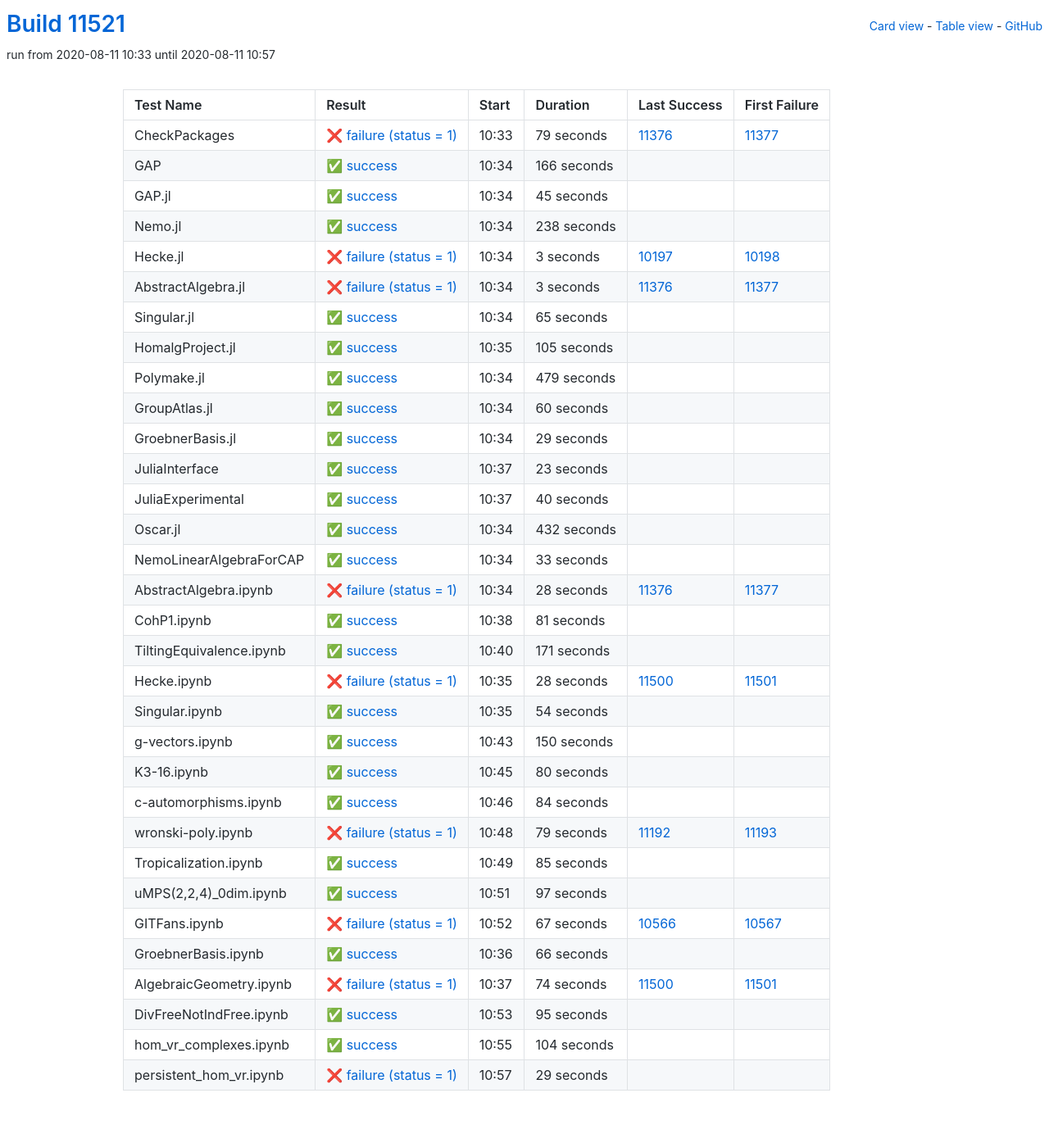
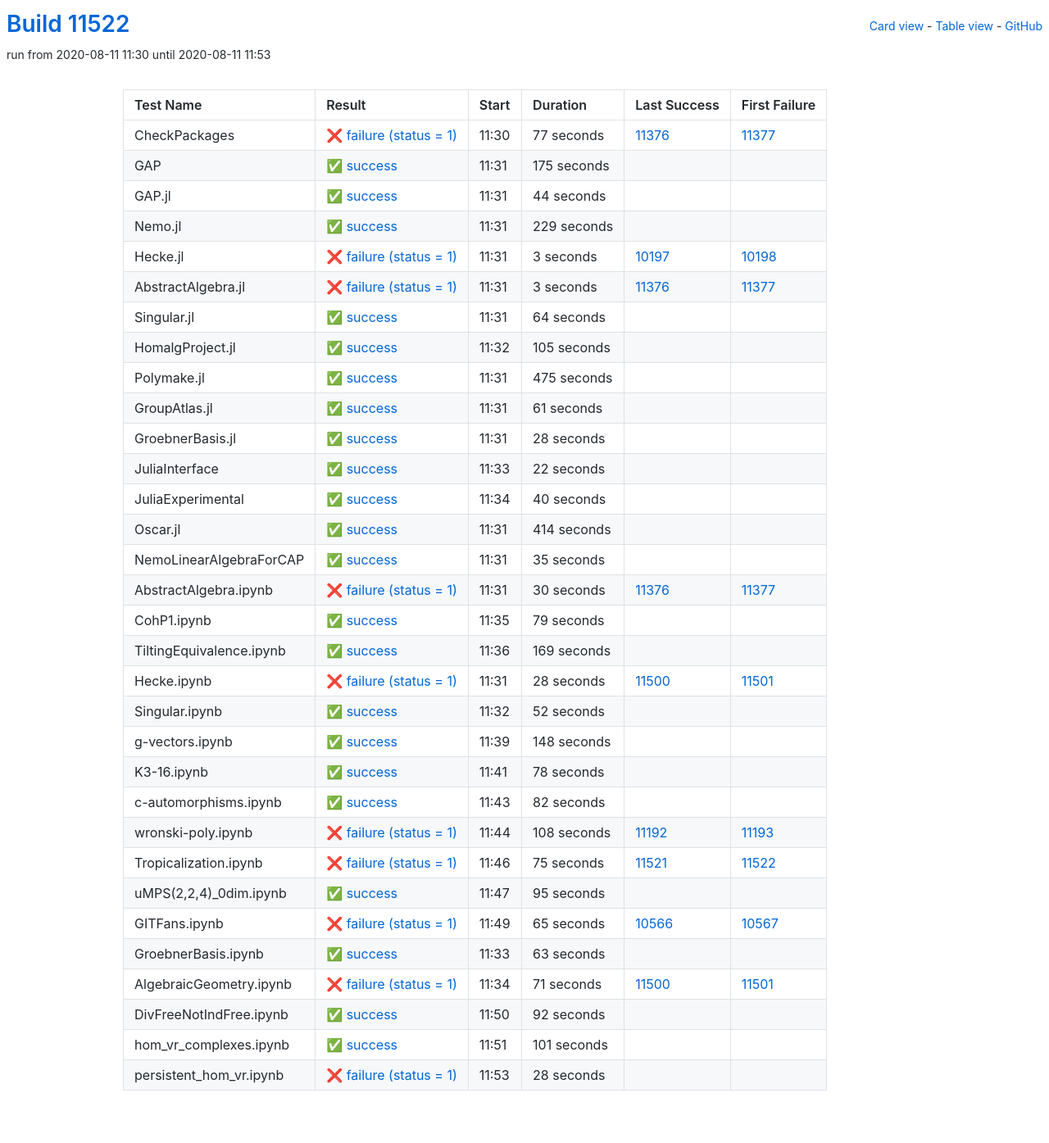
Before and after one commit to oscar-system/oscar-ci-status, a Jekyll site: the page built from table.html, in a window 1280 px wide. Shown: the whole page at 82% size. Built offline with Jekyll 4.4.1, drawn with Linux system fonts in a browser that asks for light colours.

Commit message:
Build #11522

```diff
--- a/_data/ci.yml
+++ b/_data/ci.yml
@@ -1,6 +1,6 @@
 ---
-build: 11521
-build_url: https://oscarci.mathematik.uni-kl.de/job/oscar/11521/
+build: 11522
+build_url: https://oscarci.mathematik.uni-kl.de/job/oscar/11522/
 job: oscar
 organization: oscar-system
 repo: oscar-ci-status
@@ -8,56 +8,56 @@
 tests:
 - name: CheckPackages
   id: checkpackages
-  log: https://oscarci.mathematik.uni-kl.de/job/oscar/11521/artifact/logs/build-11521/CheckPackages.log
-  start: 2020-08-11 10:33
+  log: https://oscarci.mathematik.uni-kl.de/job/oscar/11522/artifact/logs/build-11522/CheckPackages.log
+  start: 2020-08-11 11:30
   success: false
   exitcode: 1
   status: failure
-  duration: 79
+  duration: 77
   last_success: 11376
   last_success_url: https://oscarci.mathematik.uni-kl.de/job/oscar/11376/
   first_failure: 11377
   first_failure_url: https://oscarci.mathematik.uni-kl.de/job/oscar/11377/
 - name: GAP
   id: gap
-  log: https://oscarci.mathematik.uni-kl.de/job/oscar/11521/artifact/logs/build-11521/GAP.log
-  start: 2020-08-11 10:34
+  log: https://oscarci.mathematik.uni-kl.de/job/oscar/11522/artifact/logs/build-11522/GAP.log
+  start: 2020-08-11 11:31
   success: true
   exitcode: 0
   status: success
-  duration: 166
+  duration: 175
   last_success: false
   last_success_url:
   first_failure: false
   first_failure_url:
 - name: GAP.jl
   id: gap-jl
-  log: https://oscarci.mathematik.uni-kl.de/job/oscar/11521/artifact/logs/build-11521/GAP.jl.log
-  start: 2020-08-11 10:34
+  log: https://oscarci.mathematik.uni-kl.de/job/oscar/11522/artifact/logs/build-11522/GAP.jl.log
+  start: 2020-08-11 11:31
   success: true
   exitcode: 0
   status: success
-  duration: 45
+  duration: 44
   last_success: false
   last_success_url:
   first_failure: false
   first_failure_url:
 - name: Nemo.jl
   id: nemo-jl
-  log: https://oscarci.mathematik.uni-kl.de/job/oscar/11521/artifact/logs/build-11521/Nemo.jl.log
-  start: 2020-08-11 10:34
+  log: https://oscarci.mathematik.uni-kl.de/job/oscar/11522/artifact/logs/build-11522/Nemo.jl.log
+  start: 2020-08-11 11:31
   success: true
   exitcode: 0
   status: success
-  duration: 238
+  duration: 229
   last_success: false
   last_success_url:
   first_failure: false
   first_failure_url:
 - name: Hecke.jl
   id: hecke-jl
-  log: https://oscarci.mathematik.uni-kl.de/job/oscar/11521/artifact/logs/build-11521/Hecke.jl.log
-  start: 2020-08-11 10:34
+  log: https://oscarci.mathematik.uni-kl.de/job/oscar/11522/artifact/logs/build-11522/Hecke.jl.log
+  start: 2020-08-11 11:31
   success: false
   exitcode: 1
   status: failure
@@ -68,8 +68,8 @@
   first_failure_url: https://oscarci.mathematik.uni-kl.de/job/oscar/10198/
 - name: AbstractAlgebra.jl
   id: abstractalgebra-jl
-  log: https://oscarci.mathematik.uni-kl.de/job/oscar/11521/artifact/logs/build-11521/AbstractAlgebra.jl.log
-  start: 2020-08-11 10:34
+  log: https://oscarci.mathematik.uni-kl.de/job/oscar/11522/artifact/logs/build-11522/AbstractAlgebra.jl.log
+  start: 2020-08-11 11:31
   success: false
   exitcode: 1
   status: failure
@@ -80,20 +80,20 @@
   first_failure_url: https://oscarci.mathematik.uni-kl.de/job/oscar/11377/
 - name: Singular.jl
   id: singular-jl
-  log: https://oscarci.mathematik.uni-kl.de/job/oscar/11521/artifact/logs/build-11521/Singular.jl.log
-  start: 2020-08-11 10:34
+  log: https://oscarci.mathematik.uni-kl.de/job/oscar/11522/artifact/logs/build-11522/Singular.jl.log
+  start: 2020-08-11 11:31
   success: true
   exitcode: 0
   status: success
-  duration: 65
+  duration: 64
   last_success: false
   last_success_url:
   first_failure: false
   first_failure_url:
 - name: HomalgProject.jl
   id: homalgproject-jl
-  log: https://oscarci.mathematik.uni-kl.de/job/oscar/11521/artifact/logs/build-11521/HomalgProject.jl.log
-  start: 2020-08-11 10:35
+  log: https://oscarci.mathematik.uni-kl.de/job/oscar/11522/artifact/logs/build-11522/HomalgProject.jl.log
+  start: 2020-08-11 11:32
   success: true
   exitcode: 0
   status: success
@@ -104,56 +104,56 @@
   first_failure_url:
 - name: Polymake.jl
   id: polymake-jl
-  log: https://oscarci.mathematik.uni-kl.de/job/oscar/11521/artifact/logs/build-11521/Polymake.jl.log
-  start: 2020-08-11 10:34
+  log: https://oscarci.mathematik.uni-kl.de/job/oscar/11522/artifact/logs/build-11522/Polymake.jl.log
+  start: 2020-08-11 11:31
   success: true
   exitcode: 0
   status: success
-  duration: 479
+  duration: 475
   last_success: false
   last_success_url:
   first_failure: false
   first_failure_url:
 - name: GroupAtlas.jl
   id: groupatlas-jl
-  log: https://oscarci.mathematik.uni-kl.de/job/oscar/11521/artifact/logs/build-11521/GroupAtlas.jl.log
-  start: 2020-08-11 10:34
+  log: https://oscarci.mathematik.uni-kl.de/job/oscar/11522/artifact/logs/build-11522/GroupAtlas.jl.log
+  start: 2020-08-11 11:31
   success: true
   exitcode: 0
   status: success
-  duration: 60
+  duration: 61
   last_success: false
   last_success_url:
   first_failure: false
   first_failure_url:
 - name: GroebnerBasis.jl
   id: groebnerbasis-jl
-  log: https://oscarci.mathematik.uni-kl.de/job/oscar/11521/artifact/logs/build-11521/GroebnerBasis.jl.log
-  start: 2020-08-11 10:34
+  log: https://oscarci.mathematik.uni-kl.de/job/oscar/11522/artifact/logs/build-11522/GroebnerBasis.jl.log
+  start: 2020-08-11 11:31
   success: true
   exitcode: 0
   status: success
-  duration: 29
+  duration: 28
   last_success: false
   last_success_url:
   first_failure: false
   first_failure_url:
 - name: JuliaInterface
   id: juliainterface
-  log: https://oscarci.mathematik.uni-kl.de/job/oscar/11521/artifact/logs/build-11521/JuliaInterface.log
-  start: 2020-08-11 10:37
+  log: https://oscarci.mathematik.uni-kl.de/job/oscar/11522/artifact/logs/build-11522/JuliaInterface.log
+  start: 2020-08-11 11:33
   success: true
   exitcode: 0
   status: success
-  duration: 23
+  duration: 22
   last_success: false
   last_success_url:
   first_failure: false
   first_failure_url:
 - name: JuliaExperimental
   id: juliaexperimental
-  log: https://oscarci.mathematik.uni-kl.de/job/oscar/11521/artifact/logs/build-11521/JuliaExperimental.log
-  start: 2020-08-11 10:37
+  log: https://oscarci.mathematik.uni-kl.de/job/oscar/11522/artifact/logs/build-11522/JuliaExperimental.log
+  start: 2020-08-11 11:34
   success: true
   exitcode: 0
   status: success
@@ -164,68 +164,68 @@
   first_failure_url:
 - name: Oscar.jl
   id: oscar-jl
-  log: https://oscarci.mathematik.uni-kl.de/job/oscar/11521/artifact/logs/build-11521/Oscar.jl.log
-  start: 2020-08-11 10:34
+  log: https://oscarci.mathematik.uni-kl.de/job/oscar/11522/artifact/logs/build-11522/Oscar.jl.log
+  start: 2020-08-11 11:31
   success: true
   exitcode: 0
   status: success
-  duration: 432
+  duration: 414
   last_success: false
   last_success_url:
   first_failure: false
   first_failure_url:
 - name: NemoLinearAlgebraForCAP
   id: nemolinearalgebraforcap
-  log: https://oscarci.mathematik.uni-kl.de/job/oscar/11521/artifact/logs/build-11521/NemoLinearAlgebraForCAP.log
-  start: 2020-08-11 10:34
+  log: https://oscarci.mathematik.uni-kl.de/job/oscar/11522/artifact/logs/build-11522/NemoLinearAlgebraForCAP.log
+  start: 2020-08-11 11:31
   success: true
   exitcode: 0
   status: success
-  duration: 33
+  duration: 35
   last_success: false
   last_success_url:
   first_failure: false
   first_failure_url:
 - name: AbstractAlgebra.ipynb
   id: abstractalgebra-ipynb
-  log: https://oscarci.mathematik.uni-kl.de/job/oscar/11521/artifact/logs/build-11521/AbstractAlgebra.ipynb.log
-  start: 2020-08-11 10:34
+  log: https://oscarci.mathematik.uni-kl.de/job/oscar/11522/artifact/logs/build-11522/AbstractAlgebra.ipynb.log
+  start: 2020-08-11 11:31
   success: false
   exitcode: 1
   status: failure
-  duration: 28
+  duration: 30
   last_success: 11376
   last_success_url: https://oscarci.mathematik.uni-kl.de/job/oscar/11376/
   first_failure: 11377
   first_failure_url: https://oscarci.mathematik.uni-kl.de/job/oscar/11377/
 - name: CohP1.ipynb
   id: cohp1-ipynb
-  log: https://oscarci.mathematik.uni-kl.de/job/oscar/11521/artifact/logs/build-11521/CohP1.ipynb.log
-  start: 2020-08-11 10:38
+  log: https://oscarci.mathematik.uni-kl.de/job/oscar/11522/artifact/logs/build-11522/CohP1.ipynb.log
+  start: 2020-08-11 11:35
   success: true
   exitcode: 0
   status: success
-  duration: 81
+  duration: 79
   last_success: false
   last_success_url:
   first_failure: false
   first_failure_url:
 - name: TiltingEquivalence.ipynb
   id: tiltingequivalence-ipynb
-  log: https://oscarci.mathematik.uni-kl.de/job/oscar/11521/artifact/logs/build-11521/TiltingEquivalence.ipynb.log
-  start: 2020-08-11 10:40
+  log: https://oscarci.mathematik.uni-kl.de/job/oscar/11522/artifact/logs/build-11522/TiltingEquivalence.ipynb.log
+  start: 2020-08-11 11:36
   success: true
   exitcode: 0
   status: success
-  duration: 171
+  duration: 169
   last_success: false
   last_success_url:
   first_failure: false
   first_failure_url:
 - name: Hecke.ipynb
   id: hecke-ipynb
-  log: https://oscarci.mathematik.uni-kl.de/job/oscar/11521/artifact/logs/build-11521/Hecke.ipynb.log
-  start: 2020-08-11 10:35
+  log: https://oscarci.mathematik.uni-kl.de/job/oscar/11522/artifact/logs/build-11522/Hecke.ipynb.log
+  start: 2020-08-11 11:31
   success: false
   exitcode: 1
   status: failure
@@ -236,128 +236,80 @@
   first_failure_url: https://oscarci.mathematik.uni-kl.de/job/oscar/11501/
 - name: Singular.ipynb
   id: singular-ipynb
-  log: https://oscarci.mathematik.uni-kl.de/job/oscar/11521/artifact/logs/build-11521/Singular.ipynb.log
-  start: 2020-08-11 10:35
+  log: https://oscarci.mathematik.uni-kl.de/job/oscar/11522/artifact/logs/build-11522/Singular.ipynb.log
+  start: 2020-08-11 11:32
   success: true
   exitcode: 0
   status: success
-  duration: 54
+  duration: 52
   last_success: false
   last_success_url:
   first_failure: false
   first_failure_url:
 - name: g-vectors.ipynb
   id: g-vectors-ipynb
-  log: https://oscarci.mathematik.uni-kl.de/job/oscar/11521/artifact/logs/build-11521/g-vectors.ipynb.log
-  start: 2020-08-11 10:43
+  log: https://oscarci.mathematik.uni-kl.de/job/oscar/11522/artifact/logs/build-11522/g-vectors.ipynb.log
+  start: 2020-08-11 11:39
   success: true
   exitcode: 0
   status: success
-  duration: 150
+  duration: 148
   last_success: false
   last_success_url:
   first_failure: false
   first_failure_url:
 - name: K3-16.ipynb
   id: k3-16-ipynb
-  log: https://oscarci.mathematik.uni-kl.de/job/oscar/11521/artifact/logs/build-11521/K3-16.ipynb.log
-  start: 2020-08-11 10:45
+  log: https://oscarci.mathematik.uni-kl.de/job/oscar/11522/artifact/logs/build-11522/K3-16.ipynb.log
+  start: 2020-08-11 11:41
   success: true
   exitcode: 0
   status: success
-  duration: 80
+  duration: 78
   last_success: false
   last_success_url:
   first_failure: false
   first_failure_url:
 - name: c-automorphisms.ipynb
   id: c-automorphisms-ipynb
-  log: https://oscarci.mathematik.uni-kl.de/job/oscar/11521/artifact/logs/build-11521/c-automorphisms.ipynb.log
-  start: 2020-08-11 10:46
+  log: https://oscarci.mathematik.uni-kl.de/job/oscar/11522/artifact/logs/build-11522/c-automorphisms.ipynb.log
+  start: 2020-08-11 11:43
   success: true
   exitcode: 0
   status: success
-  duration: 84
+  duration: 82
   last_success: false
   last_success_url:
   first_failure: false
   first_failure_url:
 - name: wronski-poly.ipynb
   id: wronski-poly-ipynb
-  log: https://oscarci.mathematik.uni-kl.de/job/oscar/11521/artifact/logs/build-11521/wronski-poly.ipynb.log
-  start: 2020-08-11 10:48
+  log: https://oscarci.mathematik.uni-kl.de/job/oscar/11522/artifact/logs/build-11522/wronski-poly.ipynb.log
+  start: 2020-08-11 11:44
   success: false
   exitcode: 1
   status: failure
-  duration: 79
+  duration: 108
   last_success: 11192
   last_success_url: https://oscarci.mathematik.uni-kl.de/job/oscar/11192/
   first_failure: 11193
   first_failure_url: https://oscarci.mathematik.uni-kl.de/job/oscar/11193/
 - name: Tropicalization.ipynb
   id: tropicalization-ipynb
-  log: https://oscarci.mathematik.uni-kl.de/job/oscar/11521/artifact/logs/build-11521/Tropicalization.ipynb.log
-  start: 2020-08-11 10:49
-  success: true
-  exitcode: 0
-  status: success
-  duration: 85
-  last_success: false
-  last_success_url:
-  first_failure: false
-  first_failure_url:
-- name: uMPS(2,2,4)_0dim.ipynb
-  id: umps-2-2-4-0dim-ipynb
-  log: https://oscarci.mathematik.uni-kl.de/job/oscar/11521/artifact/logs/build-11521/uMPS-2-2-4-_0dim.ipynb.log
-  start: 2020-08-11 10:51
-  success: true
-  exitcode: 0
-  status: success
-  duration: 97
-  last_success: false
-  last_success_url:
-  first_failure: false
-  first_failure_url:
-- name: GITFans.ipynb
-  id: gitfans-ipynb
-  log: https://oscarci.mathematik.uni-kl.de/job/oscar/11521/artifact/logs/build-11521/GITFans.ipynb.log
-  start: 2020-08-11 10:52
+  log: https://oscarci.mathematik.uni-kl.de/job/oscar/11522/artifact/logs/build-11522/Tropicalization.ipynb.log
+  start: 2020-08-11 11:46
   success: false
   exitcode: 1
   status: failure
-  duration: 67
-  last_success: 10566
-  last_success_url: https://oscarci.mathematik.uni-kl.de/job/oscar/10566/
-  first_failure: 10567
-  first_failure_url: https://oscarci.mathematik.uni-kl.de/job/oscar/10567/
-- name: GroebnerBasis.ipynb
-  id: groebnerbasis-ipynb
-  log: https://oscarci.mathematik.uni-kl.de/job/oscar/11521/artifact/logs/build-11521/GroebnerBasis.ipynb.log
-  start: 2020-08-11 10:36
-  success: true
-  exitcode: 0
-  status: success
-  duration: 66
-  last_success: false
-  last_success_url:
-  first_failure: false
-  first_failure_url:
-- name: AlgebraicGeometry.ipynb
-  id: algebraicgeometry-ipynb
-  log: https://oscarci.mathematik.uni-kl.de/job/oscar/11521/artifact/logs/build-11521/AlgebraicGeometry.ipynb.log
-  start: 2020-08-11 10:37
-  success: false
-  exitcode: 1
-  status: failure
-  duration: 74
-  last_success: 11500
-  last_success_url: https://oscarci.mathematik.uni-kl.de/job/oscar/11500/
-  first_failure: 11501
-  first_failure_url: https://oscarci.mathematik.uni-kl.de/job/oscar/11501/
-- name: DivFreeNotIndFree.ipynb
-  id: divfreenotindfree-ipynb
-  log: https://oscarci.mathematik.uni-kl.de/job/oscar/11521/artifact/logs/build-11521/DivFreeNotIndFree.ipynb.log
-  start: 2020-08-11 10:53
+  duration: 75
+  last_success: 11521
+  last_success_url: https://oscarci.mathematik.uni-kl.de/job/oscar/11521/
+  first_failure: 11522
+  first_failure_url: https://oscarci.mathematik.uni-kl.de/job/oscar/11522/
+- name: uMPS(2,2,4)_0dim.ipynb
+  id: umps-2-2-4-0dim-ipynb
+  log: https://oscarci.mathematik.uni-kl.de/job/oscar/11522/artifact/logs/build-11522/uMPS-2-2-4-_0dim.ipynb.log
+  start: 2020-08-11 11:47
   success: true
   exitcode: 0
   status: success
@@ -366,26 +318,74 @@
   last_success_url:
   first_failure: false
   first_failure_url:
-- name: hom_vr_complexes.ipynb
-  id: hom-vr-complexes-ipynb
-  log: https://oscarci.mathematik.uni-kl.de/job/oscar/11521/artifact/logs/build-11521/hom_vr_complexes.ipynb.log
-  start: 2020-08-11 10:55
+- name: GITFans.ipynb
+  id: gitfans-ipynb
+  log: https://oscarci.mathematik.uni-kl.de/job/oscar/11522/artifact/logs/build-11522/GITFans.ipynb.log
+  start: 2020-08-11 11:49
+  success: false
+  exitcode: 1
+  status: failure
+  duration: 65
+  last_success: 10566
+  last_success_url: https://oscarci.mathematik.uni-kl.de/job/oscar/10566/
+  first_failure: 10567
+  first_failure_url: https://oscarci.mathematik.uni-kl.de/job/oscar/10567/
+- name: GroebnerBasis.ipynb
+  id: groebnerbasis-ipynb
+  log: https://oscarci.mathematik.uni-kl.de/job/oscar/11522/artifact/logs/build-11522/GroebnerBasis.ipynb.log
+  start: 2020-08-11 11:33
   success: true
   exitcode: 0
   status: success
-  duration: 104
+  duration: 63
+  last_success: false
+  last_success_url:
+  first_failure: false
+  first_failure_url:
+- name: AlgebraicGeometry.ipynb
+  id: algebraicgeometry-ipynb
+  log: https://oscarci.mathematik.uni-kl.de/job/oscar/11522/artifact/logs/build-11522/AlgebraicGeometry.ipynb.log
+  start: 2020-08-11 11:34
+  success: false
+  exitcode: 1
+  status: failure
+  duration: 71
+  last_success: 11500
+  last_success_url: https://oscarci.mathematik.uni-kl.de/job/oscar/11500/
+  first_failure: 11501
+  first_failure_url: https://oscarci.mathematik.uni-kl.de/job/oscar/11501/
+- name: DivFreeNotIndFree.ipynb
+  id: divfreenotindfree-ipynb
+  log: https://oscarci.mathematik.uni-kl.de/job/oscar/11522/artifact/logs/build-11522/DivFreeNotIndFree.ipynb.log
+  start: 2020-08-11 11:50
+  success: true
+  exitcode: 0
+  status: success
+  duration: 92
+  last_success: false
+  last_success_url:
+  first_failure: false
+  first_failure_url:
+- name: hom_vr_complexes.ipynb
+  id: hom-vr-complexes-ipynb
+  log: https://oscarci.mathematik.uni-kl.de/job/oscar/11522/artifact/logs/build-11522/hom_vr_complexes.ipynb.log
+  start: 2020-08-11 11:51
+  success: true
+  exitcode: 0
+  status: success
+  duration: 101
   last_success: false
   last_success_url:
   first_failure: false
   first_failure_url:
 - name: persistent_hom_vr.ipynb
   id: persistent-hom-vr-ipynb
-  log: https://oscarci.mathematik.uni-kl.de/job/oscar/11521/artifact/logs/build-11521/persistent_hom_vr.ipynb.log
-  start: 2020-08-11 10:57
+  log: https://oscarci.mathematik.uni-kl.de/job/oscar/11522/artifact/logs/build-11522/persistent_hom_vr.ipynb.log
+  start: 2020-08-11 11:53
   success: false
   exitcode: 1
   status: failure
-  duration: 29
+  duration: 28
   last_success: false
   last_success_url:
   first_failure: false
```
Also changed, not shown: README.md.
